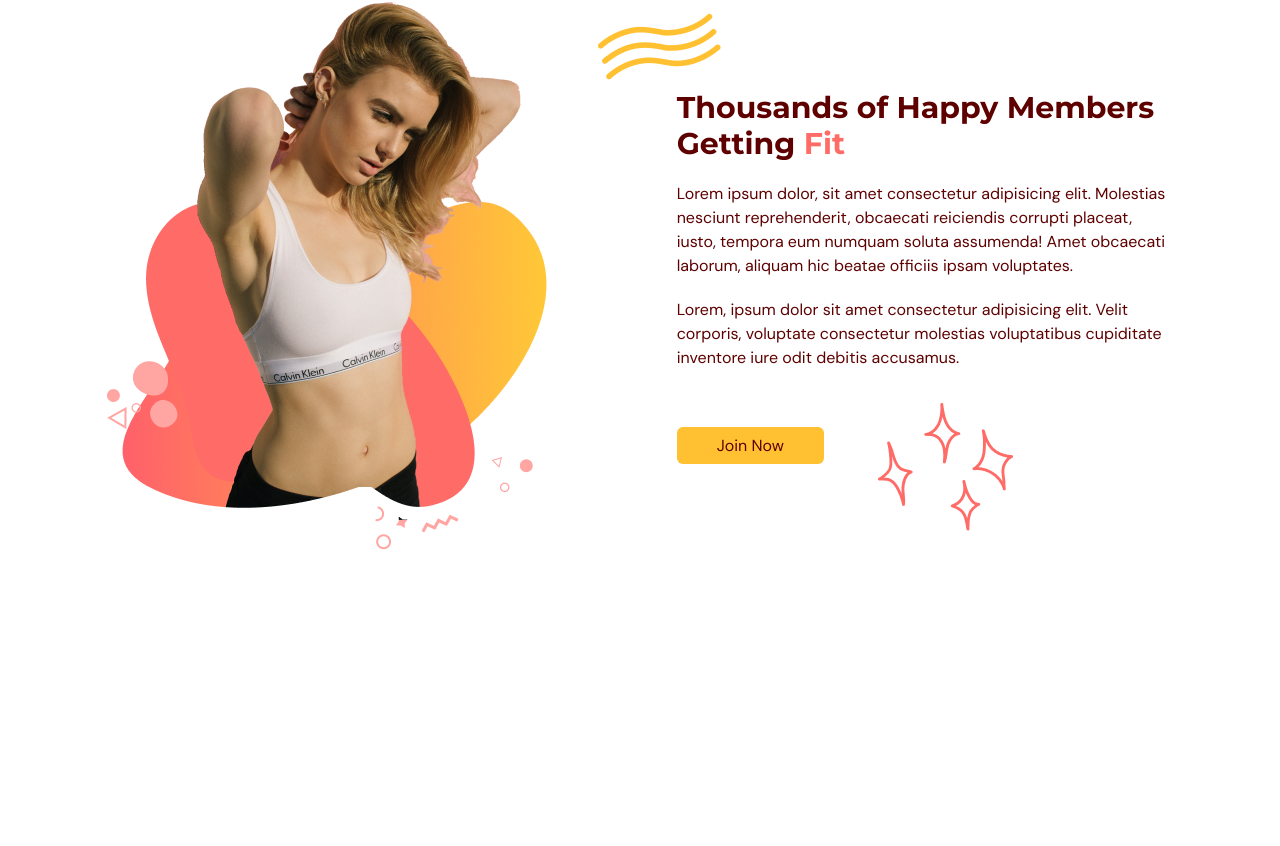
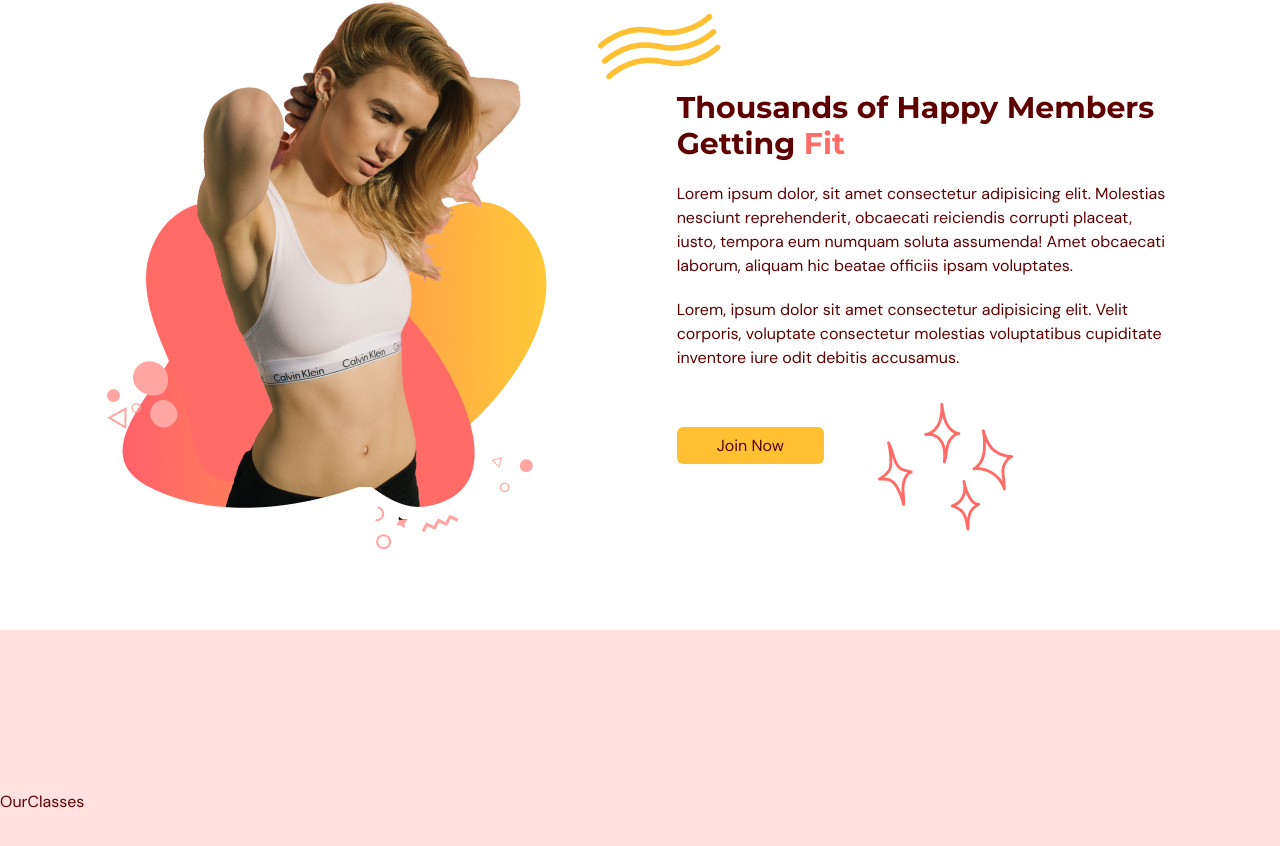
Before and after one commit to pulsar1812/react-ts-gym, a React (Vite) app: page / in a window 1280 px wide. Shown: the part 1531-2377 px from the top of the page. Before the commit the page ends 2161 px from the top, so only its background shows below. Built offline with nearby package versions, Linux system fonts and the light colour scheme.

Commit message:
Add our classes

```diff
--- a/src/App.tsx
+++ b/src/App.tsx
@@ -1,9 +1,10 @@
 import { useState, useEffect } from "react";
 
+import { SelectedPage } from "./shared/types";
 import Navbar from "@/scenes/navbar";
 import Home from "@/scenes/home";
 import Benefits from "./scenes/benefits";
-import { SelectedPage } from "./shared/types";
+import OurClasses from "./scenes/our-classes";
 
 export default function App() {
   const [selectedPage, setSelectedPage] = useState<SelectedPage>(
@@ -34,6 +35,7 @@ export default function App() {
       />
       <Home setSelectedPage={setSelectedPage} />
       <Benefits setSelectedPage={setSelectedPage} />
+      <OurClasses setSelectedPage={setSelectedPage} />
     </div>
   );
 }
--- /dev/null
+++ b/src/scenes/our-classes/index.tsx
@@ -0,0 +1,21 @@
+import { motion } from "framer-motion";
+
+import { SelectedPage } from "@/shared/types";
+import image1 from "@/assets/image1.png";
+import image2 from "@/assets/image2.png";
+import image3 from "@/assets/image3.png";
+import image4 from "@/assets/image4.png";
+import image5 from "@/assets/image5.png";
+import image6 from "@/assets/image6.png";
+
+type Props = {
+  setSelectedPage: (value: SelectedPage) => void;
+};
+
+export default function OurClasses({ setSelectedPage }: Props) {
+  return (
+    <section id="ourclasses" className="w-full bg-primary-100 py-40">
+      OurClasses
+    </section>
+  );
+}
```
